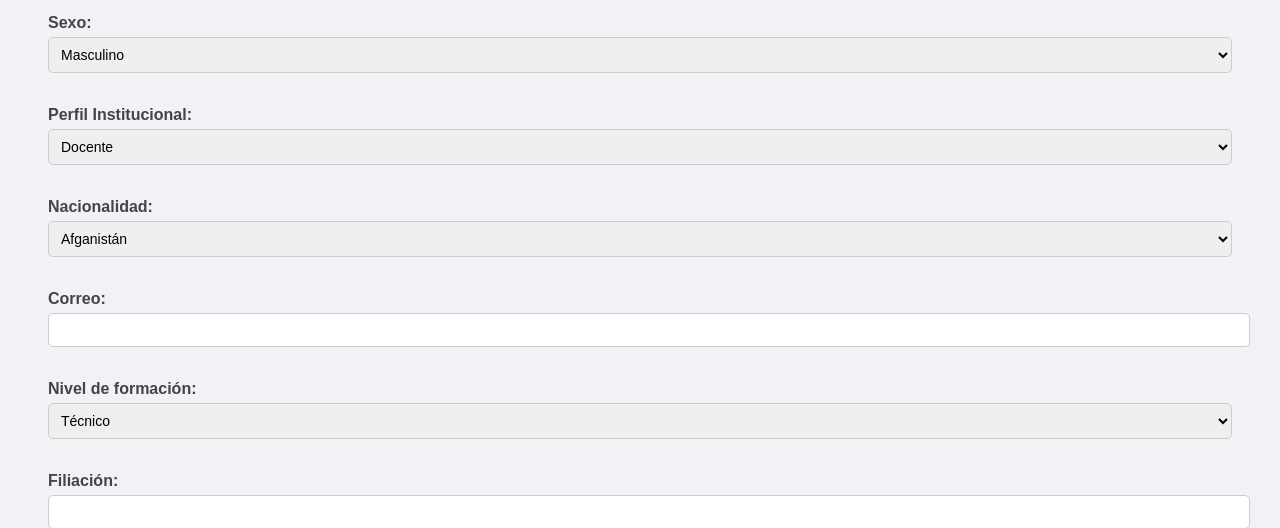
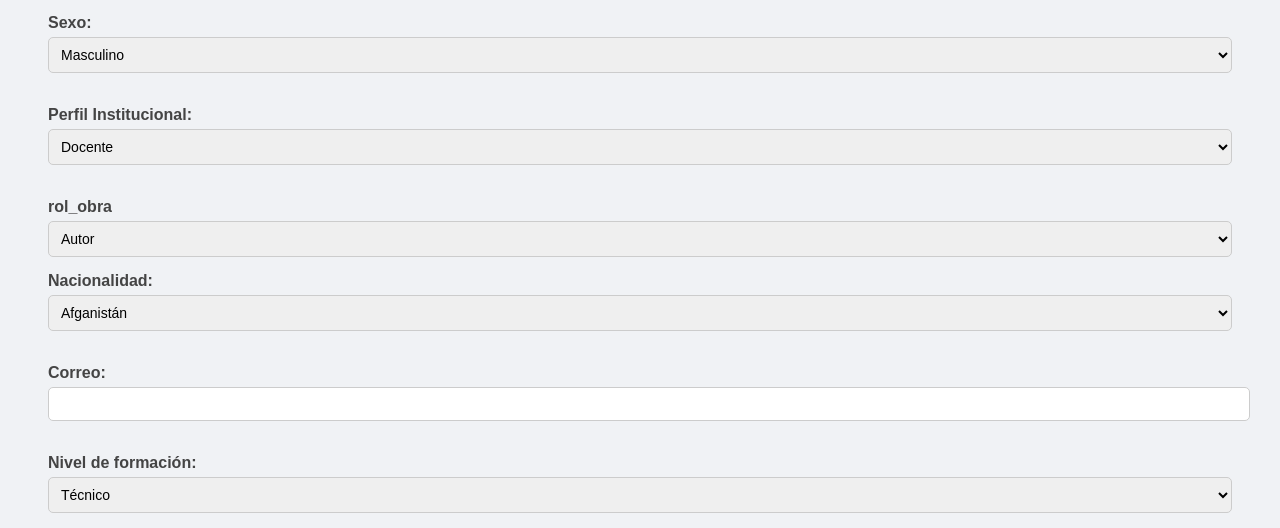
Before and after one commit to AFguerraD/Formulario-Inicial, a Flask app: page /registro in a window 1280 px wide. Shown: the part 294-822 px from the top of the page. Run offline with Flask 3, Linux system fonts and the light colour scheme; parts of the project's set-up code (start-up, migrations or seed data) failed here and were passed over.

Commit message:
agregar nueva columna

```diff
--- a/app.py
+++ b/app.py
@@ -15,6 +15,7 @@ class Autor(db.Model):
     seudonimo = db.Column(db.String(100))
     sexo = db.Column(db.String(20))
     perfil = db.Column(db.String(100))
+    rol_obra = db.Colum(db.String(100))
     nacionalidad = db.Column(db.String(100))
     correo = db.Column(db.String(100))
     nivel_formacion = db.Column(db.String(100))
@@ -63,6 +64,9 @@ opciones = {
     "facultades": [
         "Ingeniería", "Ciencias Sociales", "Educación",
         "Ciencias Económicas", "Ciencias de la Salud", "Otra"
+    ],
+    "rol_obra": [
+        "Autor","Editor","Compialdor","Prologuista","Traductor"
     ]
 }
 
@@ -87,6 +91,7 @@ def registro_autor():
             seudonimo=datos.get("seudonimo"),
             sexo=datos.get("sexo"),
             perfil=datos.get("perfil"),
+            rol_obra=datos.get("rol_obra"),
             nacionalidad=datos.get("nacionalidad"),
             correo=datos.get("correo"),
             nivel_formacion=datos.get("nivel_formacion"),
@@ -123,6 +128,7 @@ def descargar_excel():
         "Pseudónimo": a.seudonimo,
         "Sexo": a.sexo,
         "Perfil": a.perfil,
+        "Rol_obra": a.rol_obra,
         "Nacionalidad": a.nacionalidad,
         "Correo": a.correo,
         "Nivel de formación": a.nivel_formacion,
--- a/templates/registro_autor.html
+++ b/templates/registro_autor.html
@@ -25,7 +25,12 @@
                 {% endfor %}
             </select>
         </label><br>
-
+        <label>rol_obra</label>
+            <select name="rol_obra">
+                {% for rol_obra in opciones.rol_obra %}
+                    <option value="{{ rol_obra }}">{{ rol_obra }}</option>
+                {% endfor %}
+            </select>
         <label>Nacionalidad:
             <select name="nacionalidad">
                 {% for pais in opciones.nacionalidades %}
```
